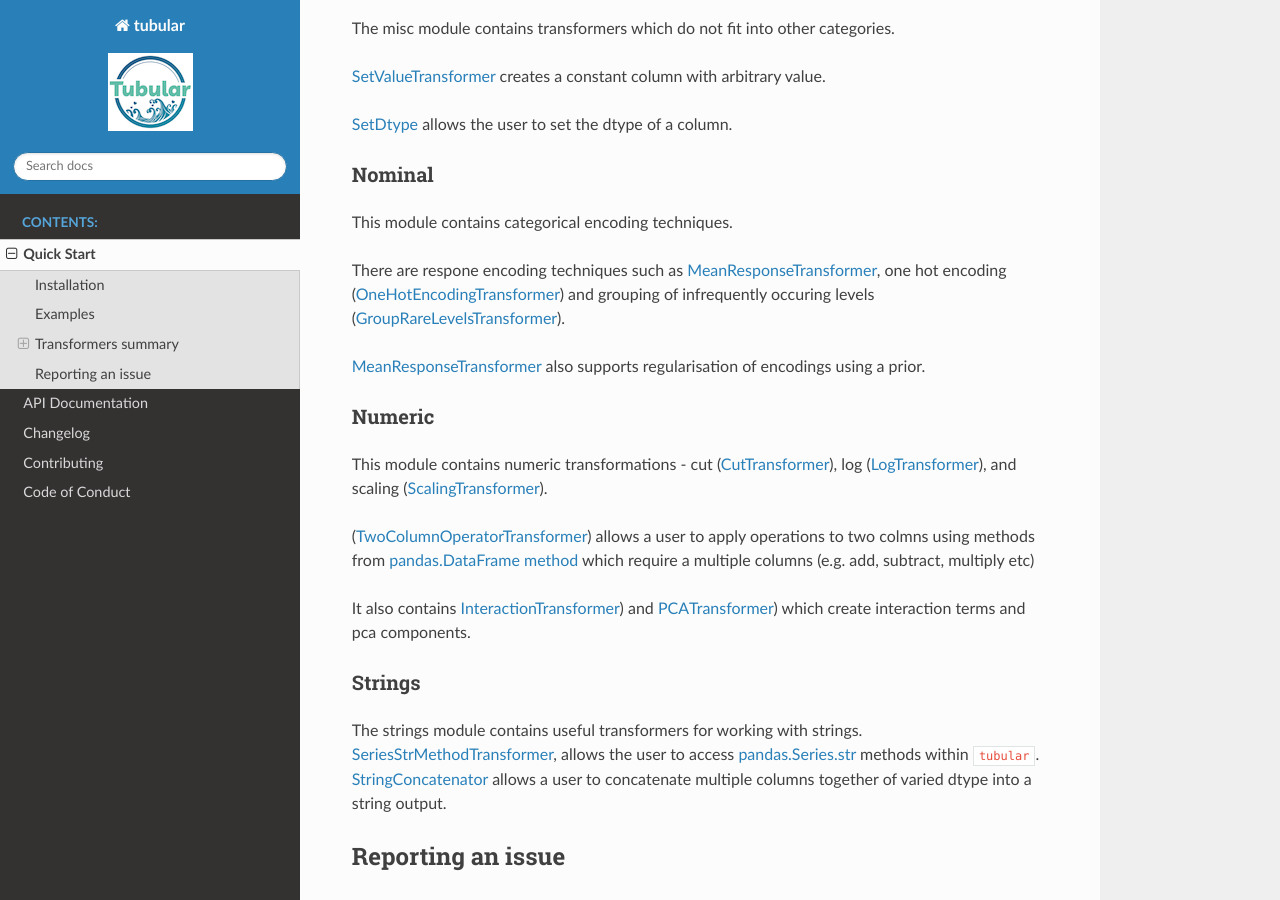
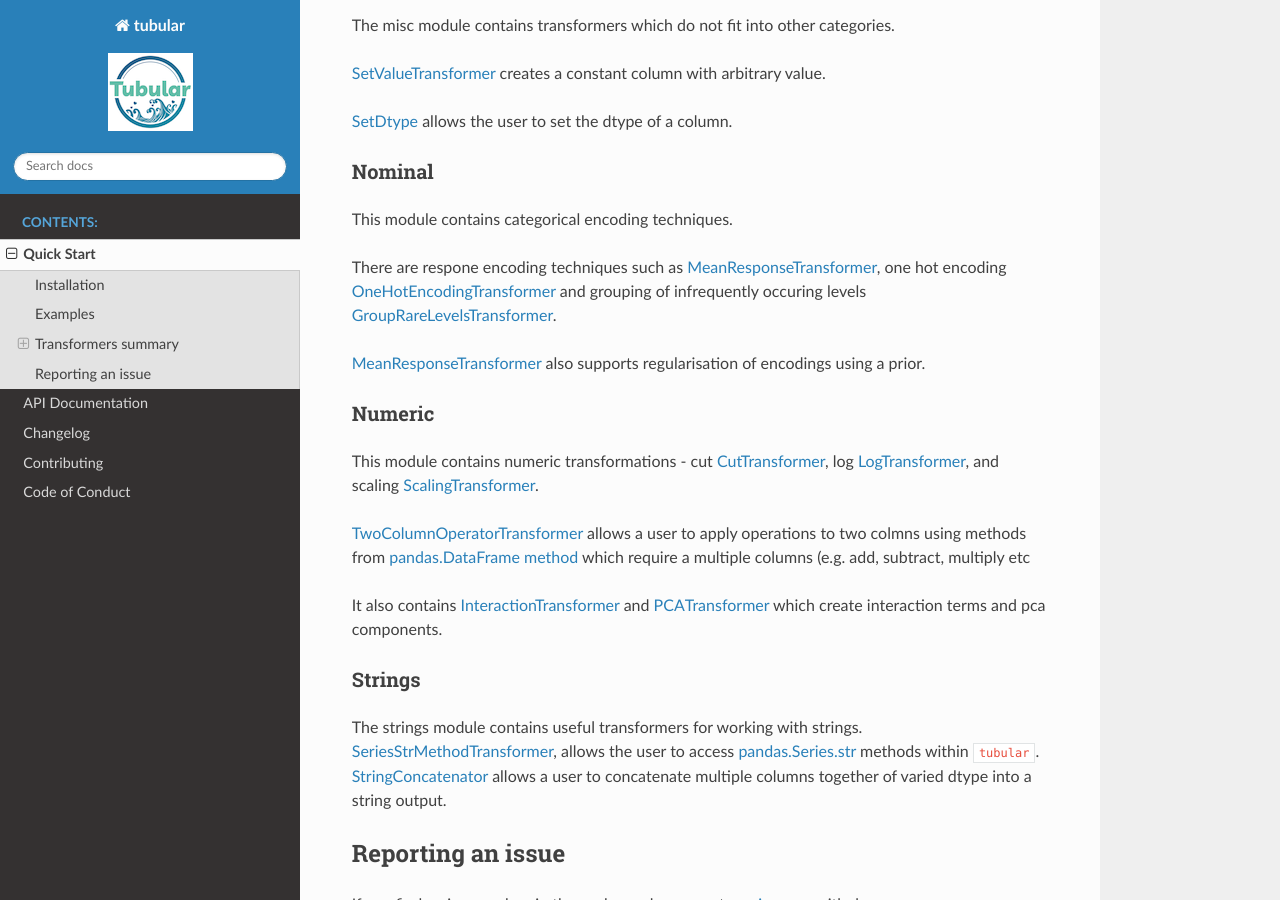
Before and after one commit to lvgig/tubular, a Sphinx documentation site: the page built from docs/source/quick-start.rst, in a window 1280 px wide and 900 px high, scrolled down 2370 px. Built offline with Sphinx 7.4.7 and the Read the Docs theme 2.0.0, drawn with Linux system fonts in a browser that asks for light colours; part of the change alters nothing that is shown; some of the changed text lies outside the part shown.

```diff
--- a/docs/source/quick-start.rst
+++ b/docs/source/quick-start.rst
@@ -1,7 +1,8 @@
 Quick Start
 ====================
+|logo|
 
-Welcome to the quick start guide for |logo| !
+Welcome to the quick start guide for tubular!
 
 .. |logo| image:: ../../logo.png
    :height: 50px
@@ -15,7 +16,6 @@ The easiest way to get ``tubular`` is to install directly from ``pypi``;
 
      pip install tubular
 
-.. important::
 
     Thanks for installing tubular! We hope you find it useful!
 
@@ -56,7 +56,7 @@ Dates
 
 This module contains transformers to deal with datetime columns.
 
-Date differencing is available - accounting for leap years (`DateDiffLeapYearTransformer <https://tubular.readthedocs.io/en/latest/api/tubular.dates.DateDiffLeapYearTransformer.html>`_) or not (`DateDifferenceTransformer <https://tubular.readthedocs.io/en/latest/api/tubular.dates.DateDifferenceTransformer.html>`_).
+Date differencing is available - accounting for leap years `DateDiffLeapYearTransformer <https://tubular.readthedocs.io/en/latest/api/tubular.dates.DateDiffLeapYearTransformer.html>`_ or not `DateDifferenceTransformer <https://tubular.readthedocs.io/en/latest/api/tubular.dates.DateDifferenceTransformer.html>`_.
 
 The `BetweenDatesTransformer <https://tubular.readthedocs.io/en/latest/api/tubular.dates.BetweenDatesTransformer.html>`_ calculates if one date falls between two others.
 
@@ -98,18 +98,18 @@ Nominal
 
 This module contains categorical encoding techniques.
 
-There are respone encoding techniques such as `MeanResponseTransformer <https://tubular.readthedocs.io/en/latest/api/tubular.nominal.MeanResponseTransformer.html>`_, one hot encoding (`OneHotEncodingTransformer <https://tubular.readthedocs.io/en/latest/api/tubular.nominal.OneHotEncodingTransformer.html>`_) and grouping of infrequently occuring levels (`GroupRareLevelsTransformer <https://tubular.readthedocs.io/en/latest/api/tubular.nominal.GroupRareLevelsTransformer.html>`_).
+There are respone encoding techniques such as `MeanResponseTransformer <https://tubular.readthedocs.io/en/latest/api/tubular.nominal.MeanResponseTransformer.html>`_, one hot encoding `OneHotEncodingTransformer <https://tubular.readthedocs.io/en/latest/api/tubular.nominal.OneHotEncodingTransformer.html>`_ and grouping of infrequently occuring levels `GroupRareLevelsTransformer <https://tubular.readthedocs.io/en/latest/api/tubular.nominal.GroupRareLevelsTransformer.html>`_.
 
 `MeanResponseTransformer <https://tubular.readthedocs.io/en/latest/api/tubular.nominal.MeanResponseTransformer.html>`_ also supports regularisation of encodings using a prior.
 
 Numeric
 ^^^^^^^
 
-This module contains numeric transformations - cut (`CutTransformer <https://tubular.readthedocs.io/en/latest/api/tubular.numeric.CutTransformer.html>`_), log (`LogTransformer <https://tubular.readthedocs.io/en/latest/api/tubular.numeric.LogTransformer.html>`_), and scaling (`ScalingTransformer <https://tubular.readthedocs.io/en/latest/api/tubular.numeric.ScalingTransformer.html>`_).
+This module contains numeric transformations - cut `CutTransformer <https://tubular.readthedocs.io/en/latest/api/tubular.numeric.CutTransformer.html>`_, log `LogTransformer <https://tubular.readthedocs.io/en/latest/api/tubular.numeric.LogTransformer.html>`_, and scaling `ScalingTransformer <https://tubular.readthedocs.io/en/latest/api/tubular.numeric.ScalingTransformer.html>`_.
 
-(`TwoColumnOperatorTransformer <https://tubular.readthedocs.io/en/latest/api/tubular.numeric.TwoColumnOperatorTransformer.html>`_) allows a user to apply operations to two colmns using methods from `pandas.DataFrame method <https://pandas.pydata.org/pandas-docs/stable/reference/api/pandas.DataFrame.html>`_ which require a multiple columns (e.g. add, subtract, multiply etc)
+`TwoColumnOperatorTransformer <https://tubular.readthedocs.io/en/latest/api/tubular.numeric.TwoColumnOperatorTransformer.html>`_ allows a user to apply operations to two colmns using methods from `pandas.DataFrame method <https://pandas.pydata.org/pandas-docs/stable/reference/api/pandas.DataFrame.html>`_ which require a multiple columns (e.g. add, subtract, multiply etc
 
-It also contains `InteractionTransformer <https://tubular.readthedocs.io/en/latest/api/tubular.numeric.InteractionTransformer.html>`_) and `PCATransformer <https://tubular.readthedocs.io/en/latest/api/tubular.numeric.PCATransformer.html>`_) which create interaction terms and pca components.
+It also contains `InteractionTransformer <https://tubular.readthedocs.io/en/latest/api/tubular.numeric.InteractionTransformer.html>`_ and `PCATransformer <https://tubular.readthedocs.io/en/latest/api/tubular.numeric.PCATransformer.html>`_ which create interaction terms and pca components.
 
 Strings
 ^^^^^^^
```
